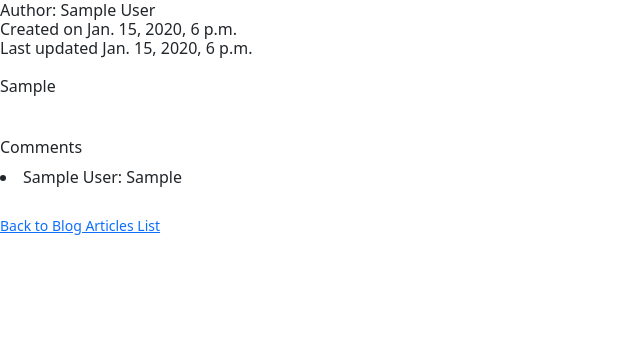
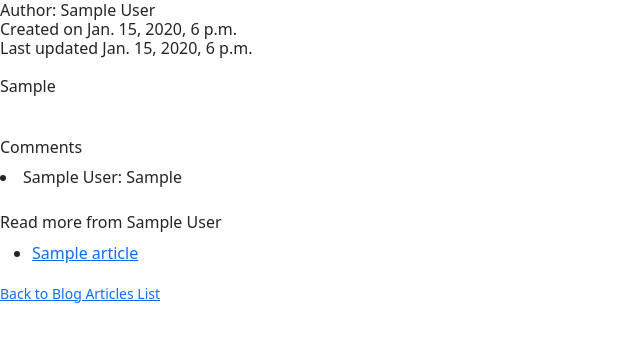
Before and after one commit to pris-matic/hobbysite-CD-3, a Django app: template hobbysite/blog/templates/blog/blogArticle.html in a window 1280 px wide. Shown: the part 153-495 px from the top of the page, without its empty margins (0-640 px from the left). Run offline with Django 5.2, Linux system fonts and the light colour scheme; the template is opened without the code that fills it: values that come from a table or form of the project are taken from there, others are empty; tables that the repository leaves empty hold one stand-in row (values such as "Sample post").

Commit message:
Added other articles from author in article detail views

```diff
--- a/hobbysite/blog/templates/blog/blogArticle.html
+++ b/hobbysite/blog/templates/blog/blogArticle.html
@@ -29,5 +29,12 @@
         {{ comment.author.name }}: {{ comment.entry }}
     </li>
 {% endfor %} <br>
+
+<h6> Read more from {{ article.author.name }} </h6>
+<ul>
+{% for article in author_articles %}
+    <li> <a href="{% url 'blog:article' article.pk %}"> {{ article.title }} </a> </li>
+{% endfor %}
+</ul>
 <small> <a href="{% url 'blog:blog_categories' %}"> Back to Blog Articles List </a> </small>
 {% endblock %}
--- a/hobbysite/blog/views.py
+++ b/hobbysite/blog/views.py
@@ -10,6 +10,7 @@ def article_categories_list(request):
 
 def article(request, key):
     article = Article.objects.get(id=key)
+    author_articles = Article.objects.filter(author=article.author).exclude(id=article.id)
     comments = article.comments.all()
     comment_form = CommentForm()
     if request.method == 'POST':
@@ -19,7 +20,7 @@ def article(request, key):
             comment_form.instance.article = Article.objects.get(id=key)
             comment_form.save()
 
-    ctx = {'article':article, 'comment_form':comment_form, 'comments':comments}
+    ctx = {'article':article, 'comment_form':comment_form, 'comments':comments, 'author_articles':author_articles}
     return render(request, 'blog/blogArticle.html', ctx)
 
 @login_required
```
